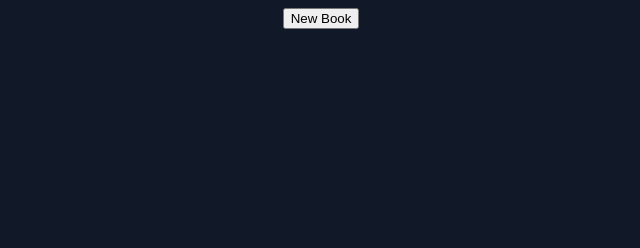
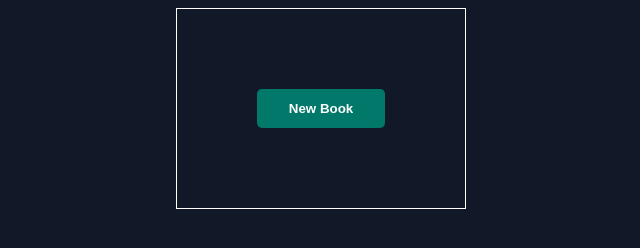
Before and after one commit to azanra/odin-library, a plain HTML site: page index.html in a window 1280 px wide. Shown: the whole page, without its empty margins (319-959 px from the left). Drawn offline with Linux system fonts and the light colour scheme.

Commit message:
Style the container and button

```diff
--- a/style/style.css
+++ b/style/style.css
@@ -1,6 +1,7 @@
 :root {
   --bg-color: rgb(17 24 39);
   --contrast-color: white;
+  --btn-bg: rgb(0, 121, 107);
 }
 
 body {
@@ -10,3 +11,17 @@ body {
   background-color: var(--bg-color);
   color: var(--contrast-color);
 }
+
+.container {
+  border: 1px solid var(--contrast-color);
+  padding: 5rem;
+}
+
+button {
+  border-radius: 5px;
+  padding: 0.75rem 2rem;
+  background-color: var(--btn-bg);
+  color: var(--contrast-color);
+  border: none;
+  font-weight: bold;
+}
```
